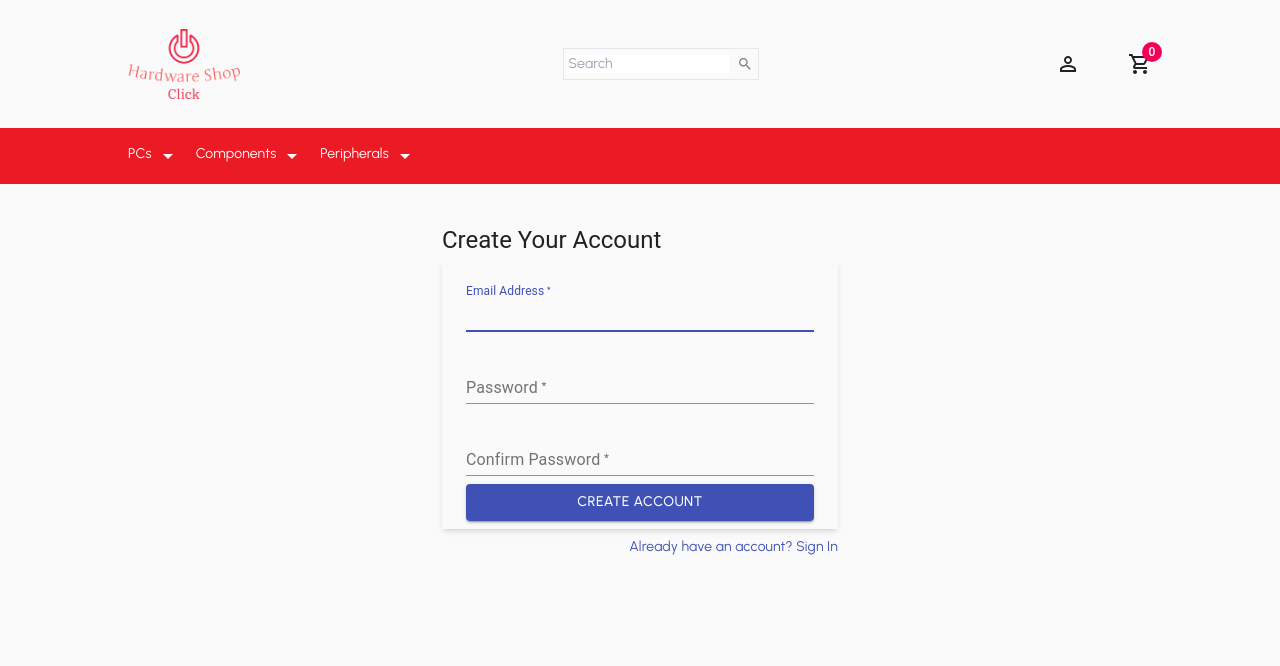
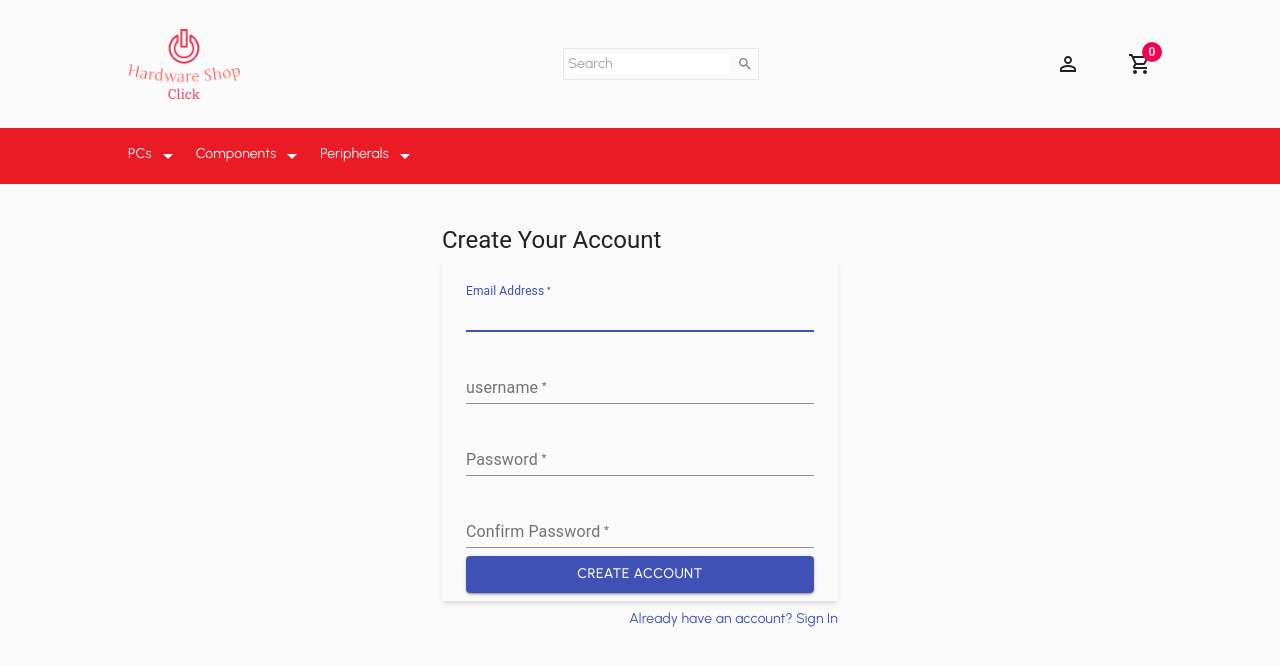
Before and after one commit to AmineDerbal/hardware-ecommerce-front-end, a React (Create React App) app: page /register in a window 1280 px wide. Shown: the top 666 px of the page. Built offline with nearby package versions, Linux system fonts and the light colour scheme.

Commit message:
Include Usename

```diff
--- a/src/pages/Register.tsx
+++ b/src/pages/Register.tsx
@@ -13,6 +13,7 @@ const Register = () => {
     const data = new FormData(event.currentTarget);
     console.log({
       email: data.get('email'),
+      username: data.get('username'),
       password: data.get('password'),
       confirmPassword: data.get('confirmPassword'),
     });
@@ -41,6 +42,14 @@ const Register = () => {
             name="email"
             autoComplete="email"
             autoFocus
+          />
+          <TextField
+            margin="normal"
+            required
+            fullWidth
+            id="username"
+            label="username"
+            name="username"
           />
           <TextField
             margin="normal"
```
